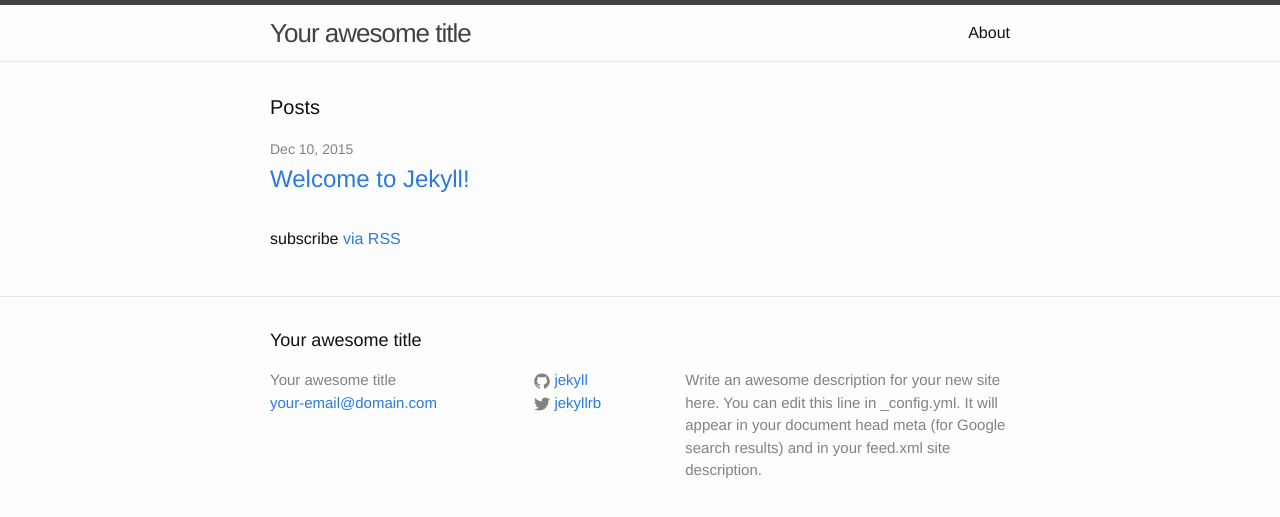
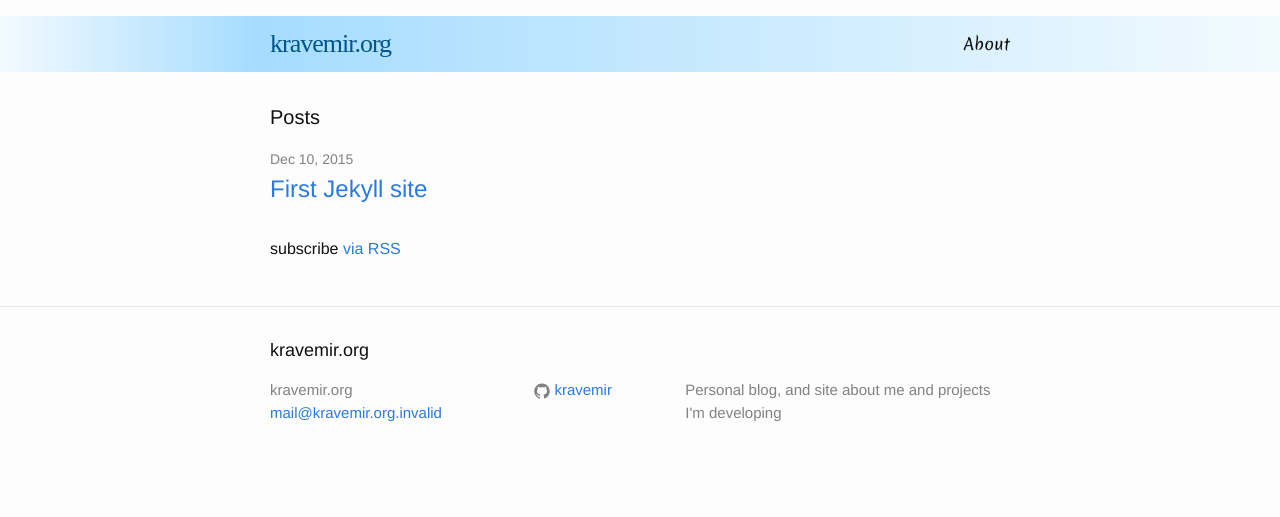
Before and after one commit to kravemir/kravemir.github.io, a Jekyll site: the page built from index.html, in a window 1280 px wide. Shown: the top 517 px of the page. Built offline with Jekyll 4.4.1, drawn with Linux system fonts in a browser that asks for light colours; some web fonts are replaced.

Commit message:
First post, styles, CNAME

```diff
--- /dev/null
+++ b/CNAME
@@ -0,0 +1 @@
+kravemir.org
--- a/_config.yml
+++ b/_config.yml
@@ -6,16 +6,14 @@
 # 'jekyll serve'. If you change this file, please restart the server process.
 
 # Site settings
-title: Your awesome title
-email: your-email@domain.com
+title: kravemir.org
+email: mail@kravemir.org.invalid
 description: > # this means to ignore newlines until "baseurl:"
-  Write an awesome description for your new site here. You can edit this
-  line in _config.yml. It will appear in your document head meta (for
-  Google search results) and in your feed.xml site description.
+    Personal blog, and site about me and projects I'm developing
 baseurl: "" # the subpath of your site, e.g. /blog
 url: "http://yourdomain.com" # the base hostname & protocol for your site
-twitter_username: jekyllrb
-github_username:  jekyll
+twitter_username:
+github_username:  kravemir
 
 # Build settings
 markdown: kramdown
--- a/_sass/_layout.scss
+++ b/_sass/_layout.scss
@@ -1,10 +1,13 @@
+@import url(https://fonts.googleapis.com/css?family=Merienda+One|Merienda);
+
 /**
  * Site header
  */
 .site-header {
-    border-top: 5px solid $grey-color-dark;
-    border-bottom: 1px solid $grey-color-light;
+    margin-top: 1em;
     min-height: 56px;
+    background: linear-gradient(to right, #F2FAFF, #A6DCFF 20%, #F2FAFF);
+    color: #00558C;
 
     // Positioning context for the mobile navigation icon
     position: relative;
@@ -17,16 +20,18 @@
     letter-spacing: -1px;
     margin-bottom: 0;
     float: left;
+    font-family: 'Merienda One', cursive;
 
     &,
     &:visited {
-        color: $grey-color-dark;
+        color: inherit;
     }
 }
 
 .site-nav {
     float: right;
     line-height: 56px;
+    font-family: 'Merienda', cursive;
 
     .menu-icon {
         display: none;
```
Also changed, not shown: _posts/2015-12-10-first-jekyll-site.md (added, +59 -0 lines), _posts/2015-12-10-welcome-to-jekyll.markdown (deleted, +0 -25 lines).
